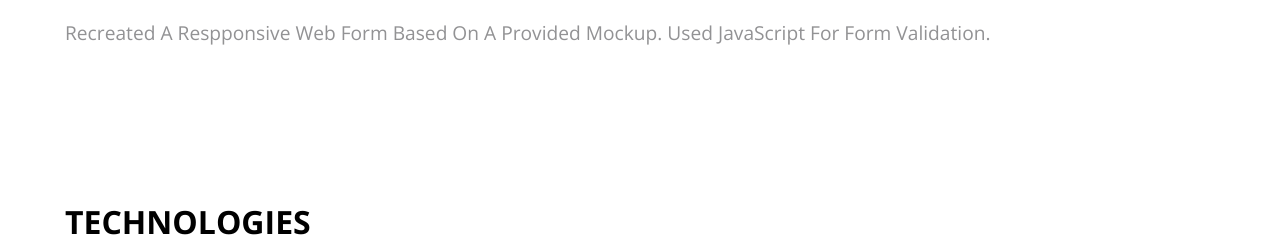
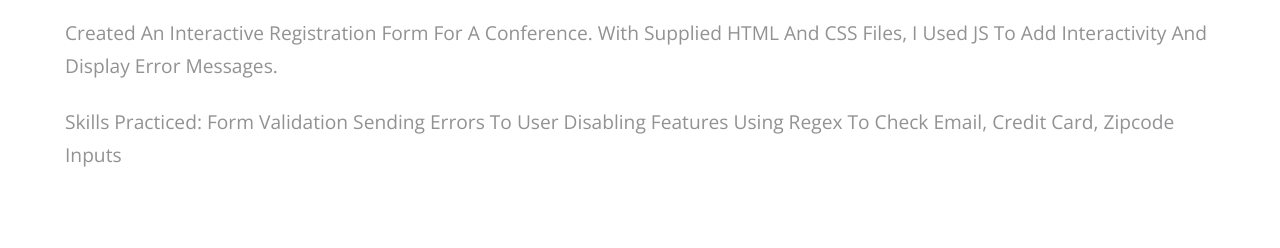
Before and after one commit to JoelOgun/Portfolio, a plain HTML site: page portfolio-projects/interactiveformvalidation-project.html in a window 1280 px wide. Shown: the part 887-1135 px from the top of the page. Drawn offline with nearby package versions, Linux system fonts and the light colour scheme.

```diff
--- a/portfolio-projects/interactiveformvalidation-project.html
+++ b/portfolio-projects/interactiveformvalidation-project.html
@@ -52,7 +52,8 @@
     </div>
   </div>
 
-        <p>Recreated a respponsive web form based on a provided mockup. Used JavaScript for form validation.</p>
+        <p>Created an interactive registration form for a conference. With supplied HTML and CSS files, I used JS to add interactivity and display error messages.</p>
+        <p>Skills Practiced: Form validation sending errors to user disabling features using regex to check email, credit card, zipcode inputs</p>
 
 
 <div class="technologies">
```
Also changed, not shown: portfolio-projects/randomquotegenerator-project.html (+2 -1 lines), portfolio-projects/studentdatapagination-project.html (+1 -1 lines).
